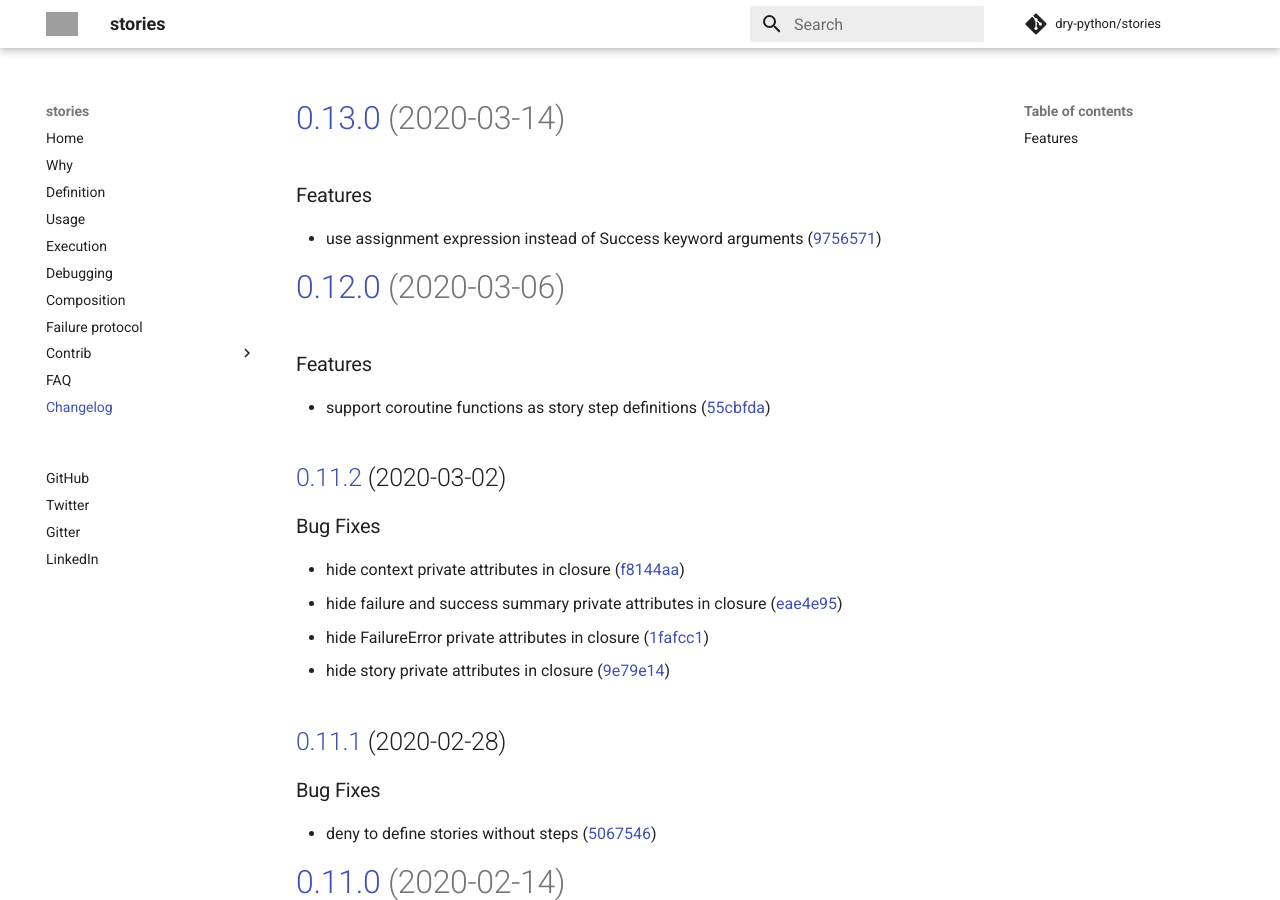
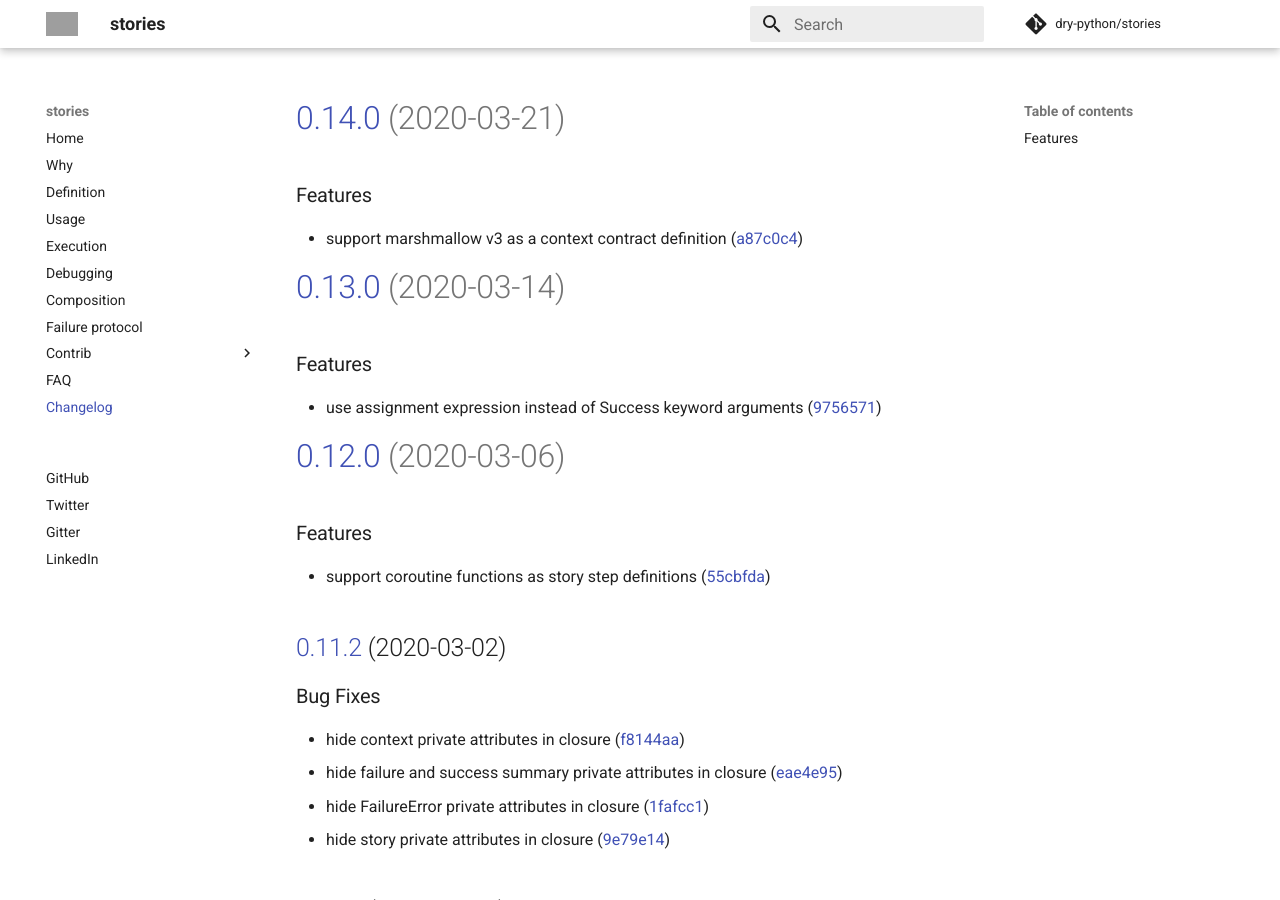
Before and after one commit to proofit404/stories, an MkDocs documentation site: the page built from docs/changelog.md, in a window 1280 px wide and 900 px high. Built offline with MkDocs 1.6.1 and Material for MkDocs 9.7.7, drawn with Linux system fonts in a browser that asks for light colours; comment, search, counter and statistics services are not loaded; grey boxes are pictures that could not be loaded.

Commit message:
chore(release): 0.14.0 [skip ci]
# [0.14.0](https://github.com/dry-python/stories/compare/0.13.0...0.14.0) (2020-03-21)

### Features

* support marshmallow v3 as a context contract definition ([a87c0c4](https://github.com/dry-python/stories/commit/a87c0c45cbb52e40fba872f57aa07a3550de6143))

```diff
--- a/docs/changelog.md
+++ b/docs/changelog.md
@@ -1,3 +1,9 @@
+# [0.14.0](https://github.com/dry-python/stories/compare/0.13.0...0.14.0) (2020-03-21)
+
+### Features
+
+- support marshmallow v3 as a context contract definition ([a87c0c4](https://github.com/dry-python/stories/commit/a87c0c45cbb52e40fba872f57aa07a3550de6143))
+
 # [0.13.0](https://github.com/dry-python/stories/compare/0.12.0...0.13.0) (2020-03-14)
 
 ### Features
--- a/pyproject.toml
+++ b/pyproject.toml
@@ -1,6 +1,6 @@
 [tool.poetry]
 name = "stories"
-version = "0.13.0"
+version = "0.14.0"
 
 description = "Define a user story in the business transaction DSL"
 readme = "README.md"
```
